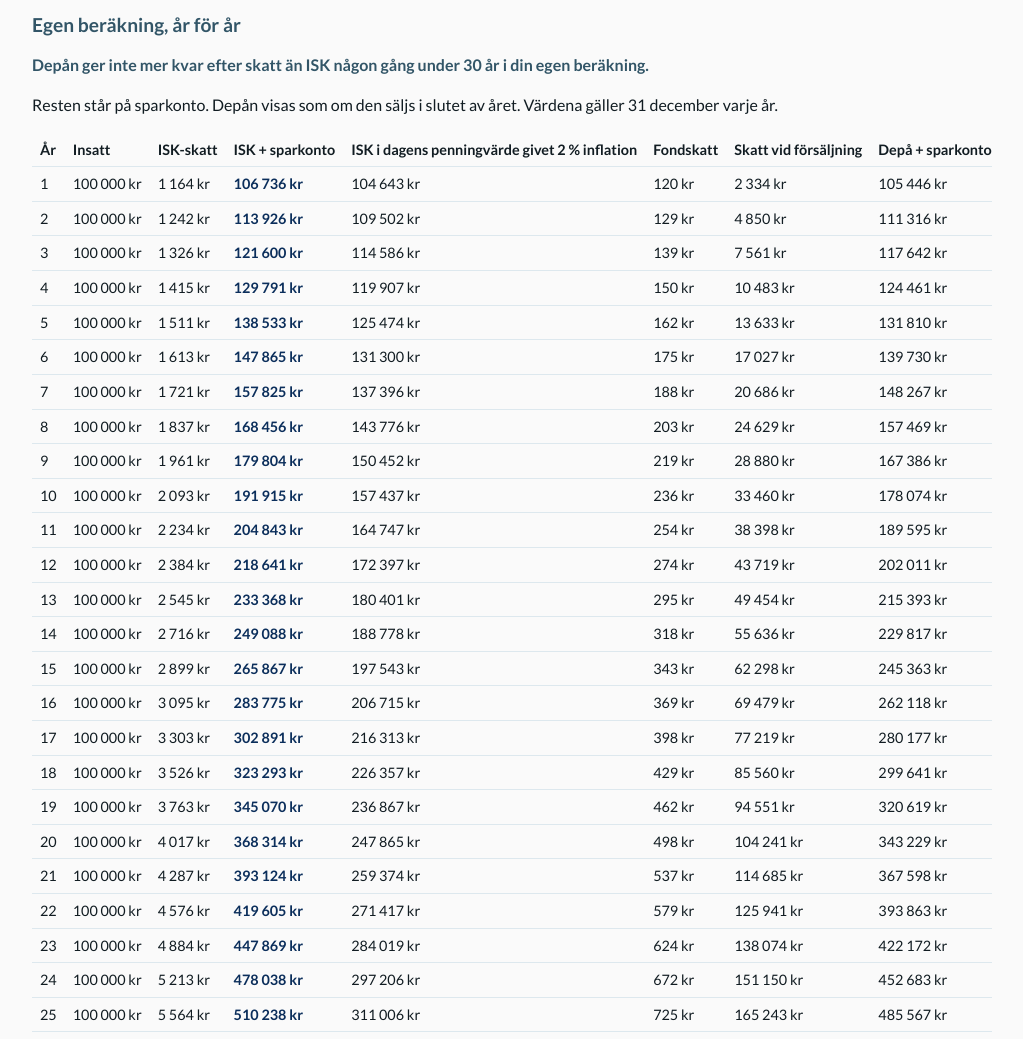
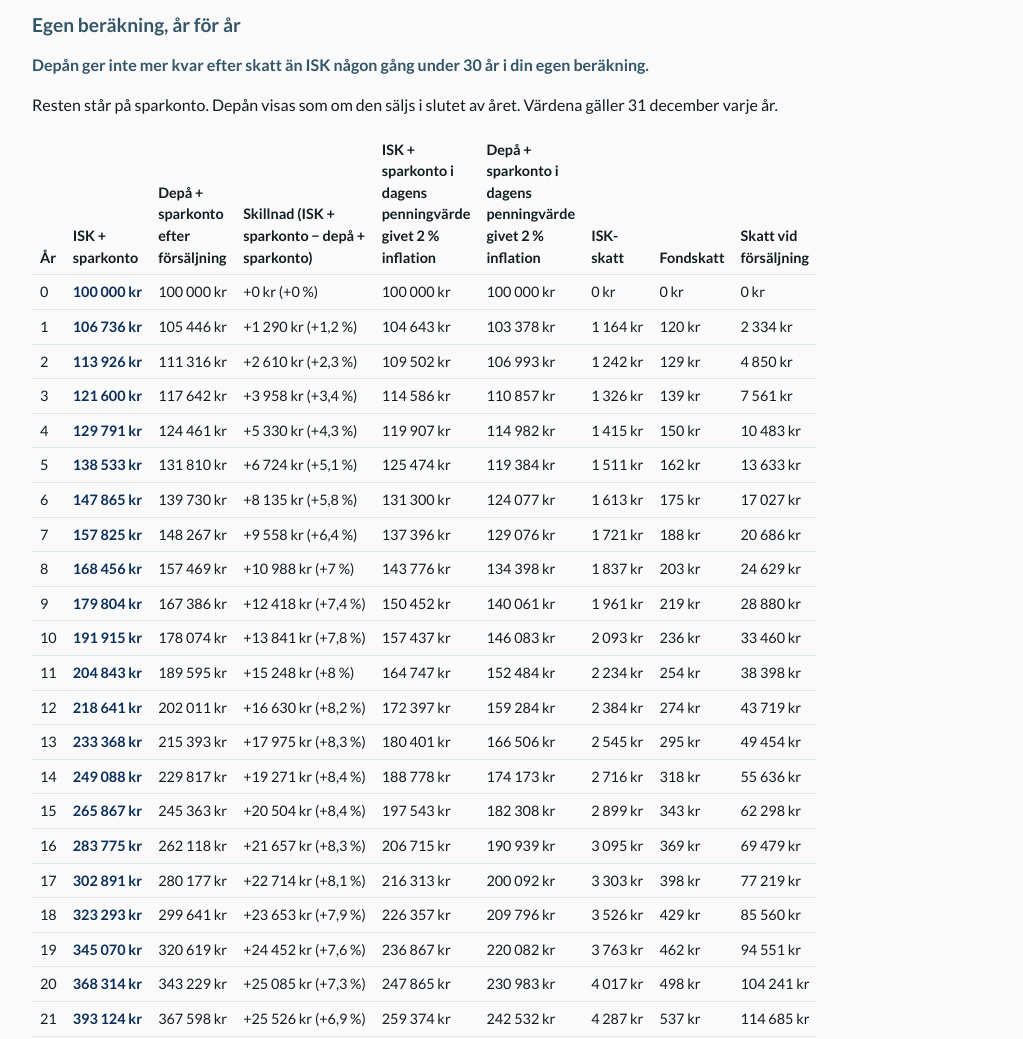
Before and after one commit to Smaspararguiden/verktyg, a website: page isk-depa/index.html in a window 1280 px wide. Shown: the part 1522-2561 px from the top of the page, without its empty margins (128-1151 px from the left). Drawn offline with Linux system fonts and the light colour scheme.

Commit message:
ISK or depå: own-run table reordered, year 0, wrapped headers
Columns: year, ISK + account, depå + account, the difference with its
percentage in brackets, both in today's money, then the taxes. A row for
year 0 replaces the Insatt column. Headers wrap between words, so the numbers
decide each column's width and the table fits without scrolling.

Co-Authored-By: Claude Opus 5.5 <noreply@anthropic.com>

```diff
--- a/isk-depa/berakning.js
+++ b/isk-depa/berakning.js
@@ -174,10 +174,21 @@ export function dagensPengar(p, belopp, ar) {
 
 // The user's own run: one return path, one horizon and an equity share for
 // each portfolio. `egen` is { forstaAret, ovrigaAr, antalAr, andelIsk,
-// andelDepa }. Returns simulera's rows with each total also in today's money.
+// andelDepa }. Returns a row for year 0 (the start amount, before any return
+// or tax) and then simulera's rows, with each total also in today's money.
 export function egenBerakning(p, indata, egen) {
   const scenario = { namn: "Egen", forstaAret: egen.forstaAret, ovrigaAr: egen.ovrigaAr };
-  return simulera(p, indata, scenario, egen.antalAr, egen.andelIsk, egen.andelDepa).map((rad) => ({
+  const start = {
+    ar: 0,
+    insatt: indata.startbelopp,
+    iskSkatt: 0,
+    iskTotalt: indata.startbelopp,
+    fondskatt: 0,
+    skattForsaljning: 0,
+    depaTotalt: indata.startbelopp,
+  };
+  const rader = simulera(p, indata, scenario, egen.antalAr, egen.andelIsk, egen.andelDepa);
+  return [start, ...rader].map((rad) => ({
     ...rad,
     iskIDagensPengar: dagensPengar(p, rad.iskTotalt, rad.ar),
     depaIDagensPengar: dagensPengar(p, rad.depaTotalt, rad.ar),
--- a/isk-depa/stil.css
+++ b/isk-depa/stil.css
@@ -61,6 +61,11 @@
 .sg-iskdepa .tabell { overflow-x: auto; margin-bottom: 16px; }
 .sg-iskdepa .tabell table { min-width: 640px; }
 .sg-iskdepa .tabell td, .sg-iskdepa .tabell th { white-space: nowrap; font-variant-numeric: tabular-nums; }
+/* In the own-run table the headers wrap inside the width the numbers need:
+   the header text asks only for its longest word and then fills the cell. */
+.sg-iskdepa .tabell table.egen { min-width: 0; width: auto; }
+.sg-iskdepa .tabell table.egen th { white-space: normal; vertical-align: bottom; }
+.sg-iskdepa .tabell table.egen .rubrik { width: min-content; min-width: 100%; }
 .sg-iskdepa .vinner { font-weight: 700; color: var(--mork); }
 /* The year the depå first leaves more than the ISK. */
 .sg-iskdepa tr.brytar td { font-weight: 700; background: var(--yta); }
--- a/isk-depa/visning.js
+++ b/isk-depa/visning.js
@@ -190,34 +190,41 @@ function lasIndata() {
 }
 
 // The user's own run, year by year, with both totals also in today's money.
-// The row of brytar (the first year the depå leaves more) is in bold.
+// The row of brytar (the first year the depå leaves more) is in bold. The
+// headers wrap, so the numbers decide each column's width.
 function egenTabell(rader, brytar) {
+  const tecken = (x) => (x >= 0 ? "+" : "−");
   const tabellrader = rader.map((r) => {
-    const skillnad = (r.depaTotalt - r.iskTotalt) / r.iskTotalt;
     const depaVinner = r.depaTotalt > r.iskTotalt;
     const iskMinusDepa = r.iskTotalt - r.depaTotalt;
+    const andel = iskMinusDepa / r.depaTotalt;
+    const procentdel = Number.isFinite(andel) ? ` (${tecken(andel)}${procent(Math.abs(andel), 1)})` : "";
     return `<tr${r.ar === brytar ? ' class="brytar"' : ""}>
       <td>${r.ar}</td>
-      <td>${kronor(r.insatt)}</td>
+      <td class="${depaVinner ? "" : "vinner"}">${kronor(r.iskTotalt)}</td>
+      <td class="${depaVinner ? "vinner" : ""}">${kronor(r.depaTotalt)}</td>
+      <td>${tecken(iskMinusDepa)}${kronor(Math.abs(iskMinusDepa))}${procentdel}</td>
+      <td>${kronor(r.iskIDagensPengar)}</td>
+      <td>${kronor(r.depaIDagensPengar)}</td>
       <td>${kronor(r.iskSkatt)}</td>
-      <td class="${depaVinner ? "" : "vinner"}">${kronor(r.iskTotalt)}</td>
-      <td>${kronor(r.iskIDagensPengar)}</td>
       <td>${kronor(r.fondskatt)}</td>
       <td>${kronor(r.skattForsaljning)}</td>
-      <td class="${depaVinner ? "vinner" : ""}">${kronor(r.depaTotalt)}</td>
-      <td>${kronor(r.depaIDagensPengar)}</td>
-      <td>${iskMinusDepa >= 0 ? "+" : "−"}${kronor(Math.abs(iskMinusDepa))}</td>
-      <td>${Number.isFinite(skillnad) ? `${skillnad >= 0 ? "+" : "−"}${procent(Math.abs(skillnad), 1)}` : "–"}</td>
     </tr>`;
   }).join("");
   const real = `i dagens penningvärde givet ${procent(p.inflation.varde, 1)} inflation`;
-  return `<table>
-    <thead><tr>
-      <th>År</th><th>Insatt</th><th>ISK-skatt</th><th>ISK + sparkonto</th>
-      <th>ISK ${real}</th><th>Fondskatt</th><th>Skatt vid försäljning</th>
-      <th>Depå + sparkonto efter försäljning</th><th>Depå ${real}</th>
-      <th>Skillnad (ISK + sparkonto − depå + sparkonto)</th><th>Depå mot ISK</th>
-    </tr></thead><tbody>${tabellrader}</tbody></table>`;
+  const rubriker = [
+    "År",
+    "ISK + sparkonto",
+    "Depå + sparkonto efter försäljning",
+    "Skillnad (ISK + sparkonto − depå + sparkonto)",
+    `ISK + sparkonto ${real}`,
+    `Depå + sparkonto ${real}`,
+    "ISK-skatt",
+    "Fondskatt",
+    "Skatt vid försäljning",
+  ].map((text) => `<th><div class="rubrik">${html(text)}</div></th>`).join("");
+  return `<table class="egen">
+    <thead><tr>${rubriker}</tr></thead><tbody>${tabellrader}</tbody></table>`;
 }
 
 // One table: scenarios down, horizons across, both portfolios in each cell.
```
Also changed, not shown: isk-depa/berakning.test.js (+9 -6 lines).
